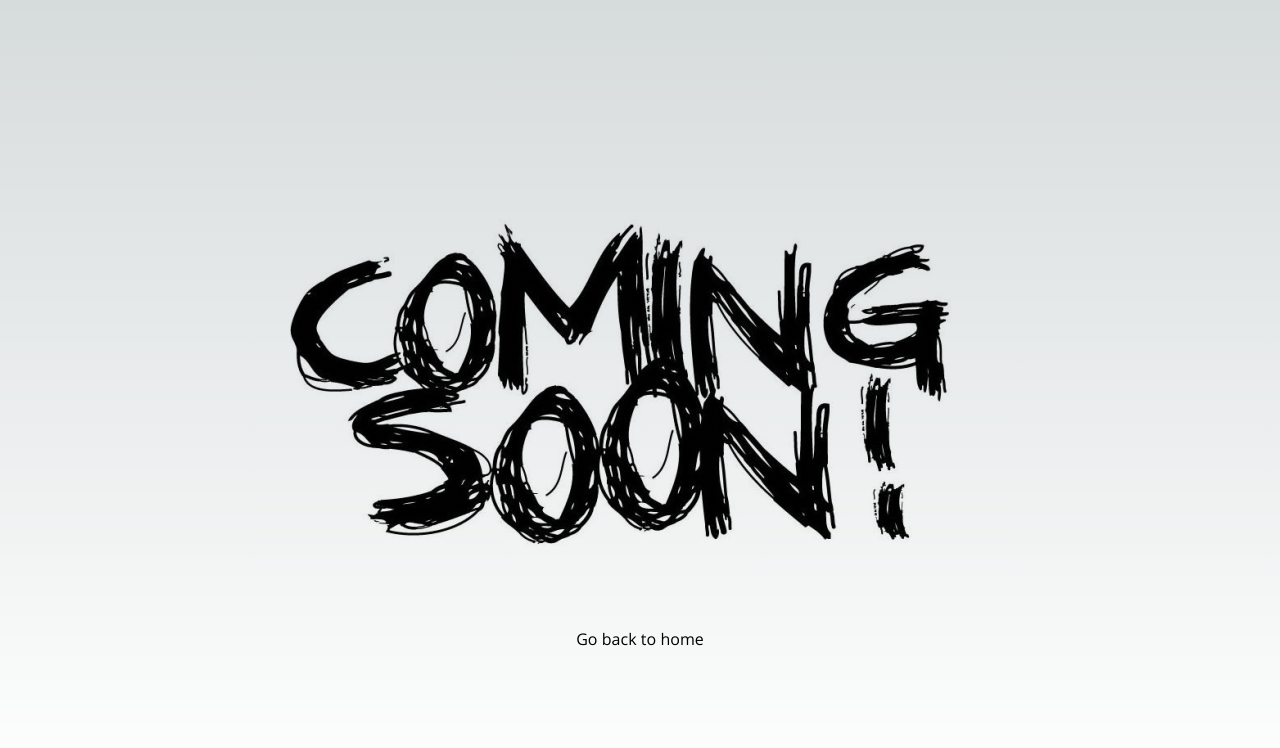
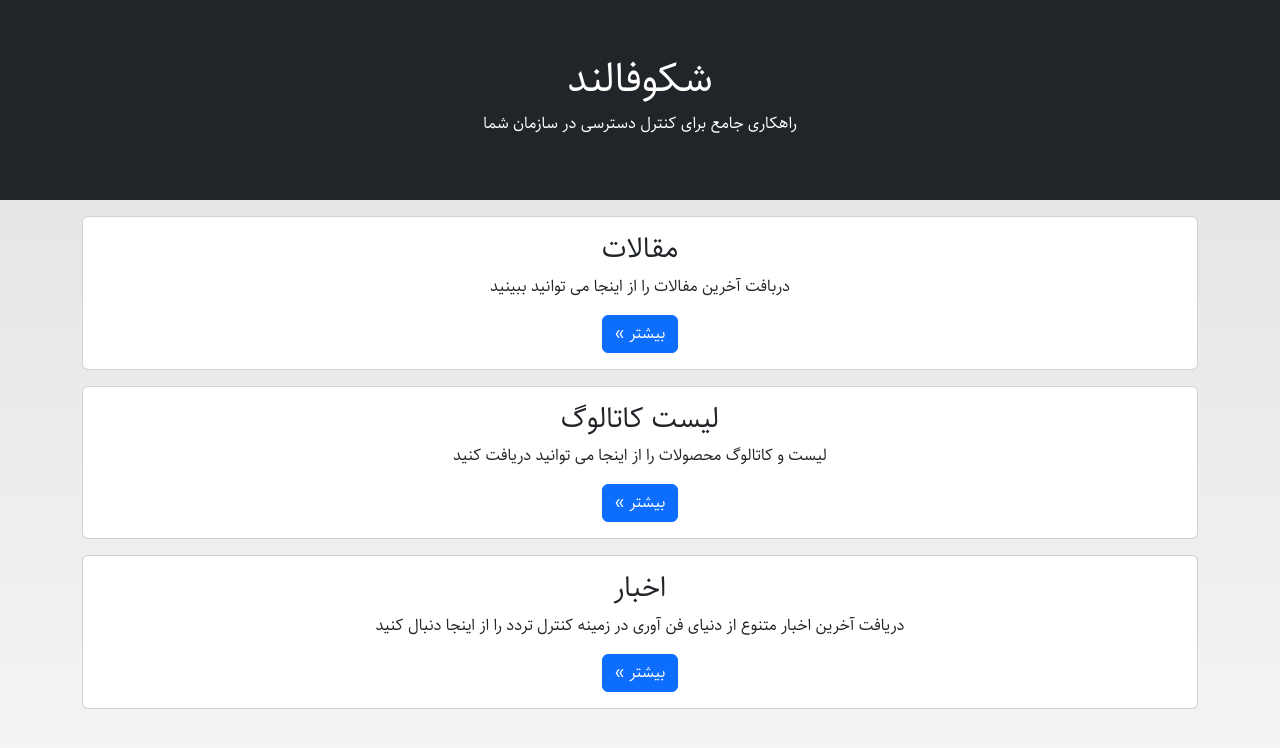
Before and after one commit to ali-khosravani/nextjs, a Next.js app: page /blog in a window 1280 px wide. Shown: the top 748 px of the page. Built offline with nearby package versions, Linux system fonts and the light colour scheme.

Commit message:
Update UI

```diff
--- a/app/globals.css
+++ b/app/globals.css
@@ -37,8 +37,8 @@
   --font-mono: Vazir, Sahel, Tanha;
 
   --foreground-rgb: 0, 0, 0;
-  --background-start-rgb: 214, 219, 220;
-  --background-end-rgb: 255, 255, 255;
+  --background-start-rgb: 225, 225, 225;
+  --background-end-rgb: 245, 245, 245;
 
   --primary-glow: conic-gradient(from 180deg at 50% 50%,
       #16abff33 0deg,
--- a/pages/blog/index.tsx
+++ b/pages/blog/index.tsx
@@ -1,13 +1,48 @@
 import Head from 'next/head'
-import CommingSoonPage from '@/com/ui/CommingSoon/CommingSoon'
-import React from 'react'
+import Link from 'next/link'
+import MoreButton from '@/com/ui/Buttons/MoreButton'
+
 export default function Blog() {
   return (
     <>
-    <Head>
-      <title>وبلاگ</title>
-    </Head>
-      <CommingSoonPage />
+      <Head>
+        <title>مجله اینترنتی شکوفالند</title>
+      </Head>
+      <div className='vh-100'>
+        <div className='w-100 h-25 d-flex justify-content-center align-items-center bg-dark'>
+          <div className=''>
+            <h1 className='text-white m-0 p-0'>شکوفالند</h1>
+            <p className='m-2 p-0 text-white'>راهکاری جامع برای کنترل دسترسی در سازمان شما</p>
+          </div>
+        </div>
+        <div className='container'>
+          <div className="card my-3">
+            <div className="card-body">
+              <h3 className="card-title">مقالات</h3>
+              <p className="card-text">دربافت آخرین مفالات را از اینجا می توانید ببینید</p>
+              <Link href={"/blog/posts"}><MoreButton /></Link>
+            </div>
+          </div>
+          <div className='text-center'>
+            <div className="card my-3">
+              <div className="card-body">
+                <h3 className="card-title">لیست کاتالوگ</h3>
+                <p className="card-text">لیست و کاتالوگ محصولات را از اینجا می توانید دریافت کنید</p>
+                <Link href={"#"}><MoreButton /></Link>
+              </div>
+            </div>
+          </div>
+          <div className='text-center'>
+            <div className="card">
+              <div className="card-body">
+                <h3 className="card-title">اخبار</h3>
+                <p className="card-text">دریافت آخرین اخبار متنوع از دنیای فن آوری در زمینه کنترل تردد را از اینجا دنبال کنید</p>
+                <Link href={"#"}><MoreButton /></Link>
+              </div>
+            </div>
+          </div>
+        </div>
+      </div>
     </>
   )
 }
```
Also changed, not shown: pages/Faq.tsx (+13 -5 lines).
